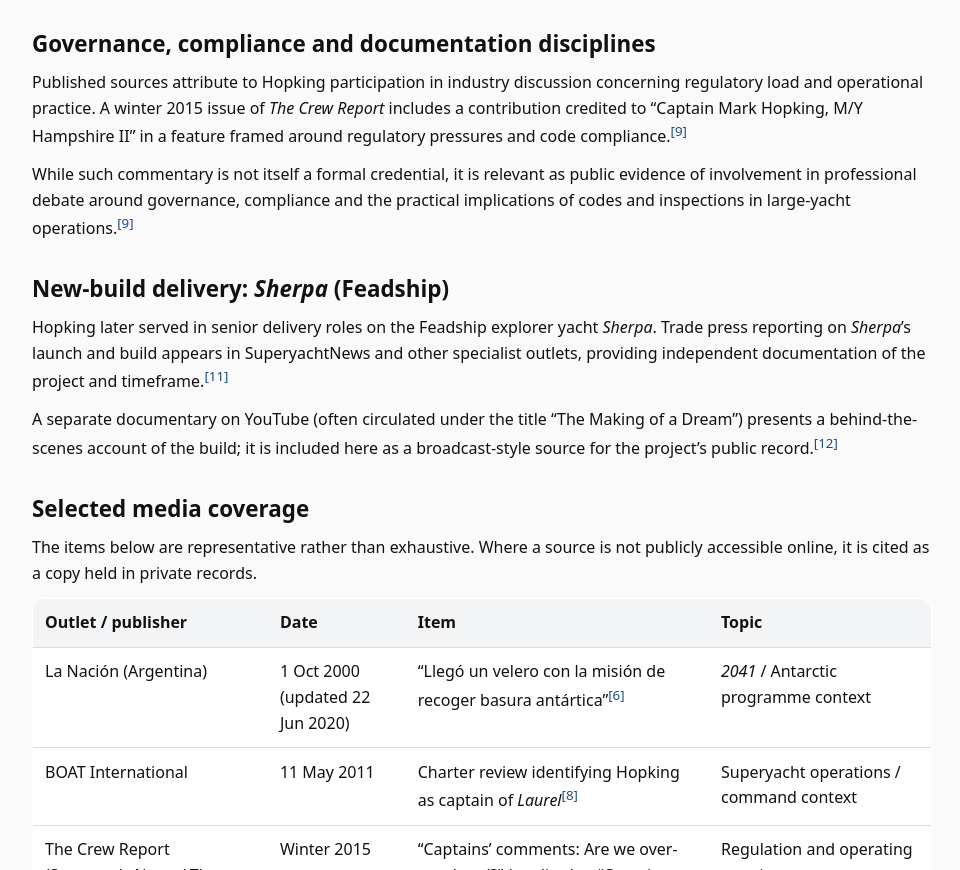
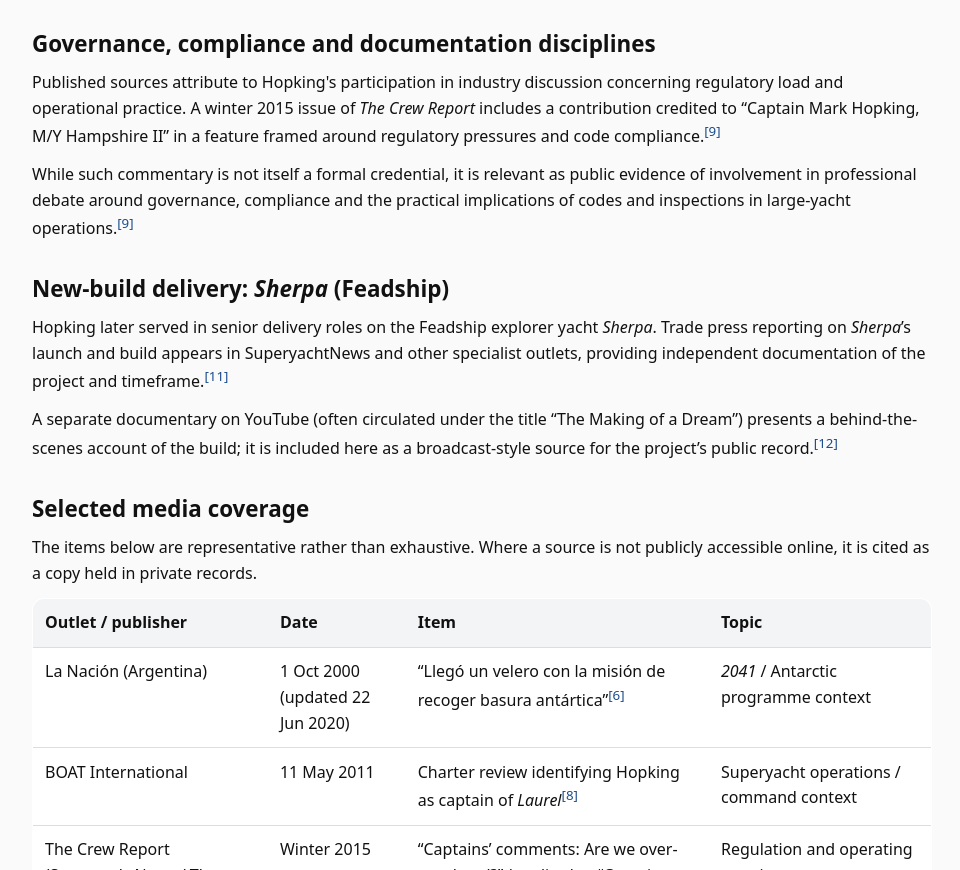
Before and after one commit to 82jbqm7shd-stack/Marine, a plain HTML site: page index.html in a window 1280 px wide. Shown: the part 1936-2806 px from the top of the page, without its empty margins (158-1118 px from the left). Drawn offline with Linux system fonts and the light colour scheme.

Commit message:
index.html

```diff
--- a/index.html
+++ b/index.html
@@ -378,7 +378,7 @@
       <h2 id="gov-h">Governance, compliance and documentation disciplines</h2>
 
       <p>
-        Published sources attribute to Hopking participation in industry discussion concerning regulatory load and operational practice. A winter 2015 issue of
+        Published sources attribute to Hopking's participation in industry discussion concerning regulatory load and operational practice. A winter 2015 issue of
         <em>The Crew Report</em> includes a contribution credited to “Captain Mark Hopking, M/Y Hampshire II” in a feature framed around regulatory pressures and code compliance.<sup><a href="#ref-9">[9]</a></sup>
       </p>
 
```
